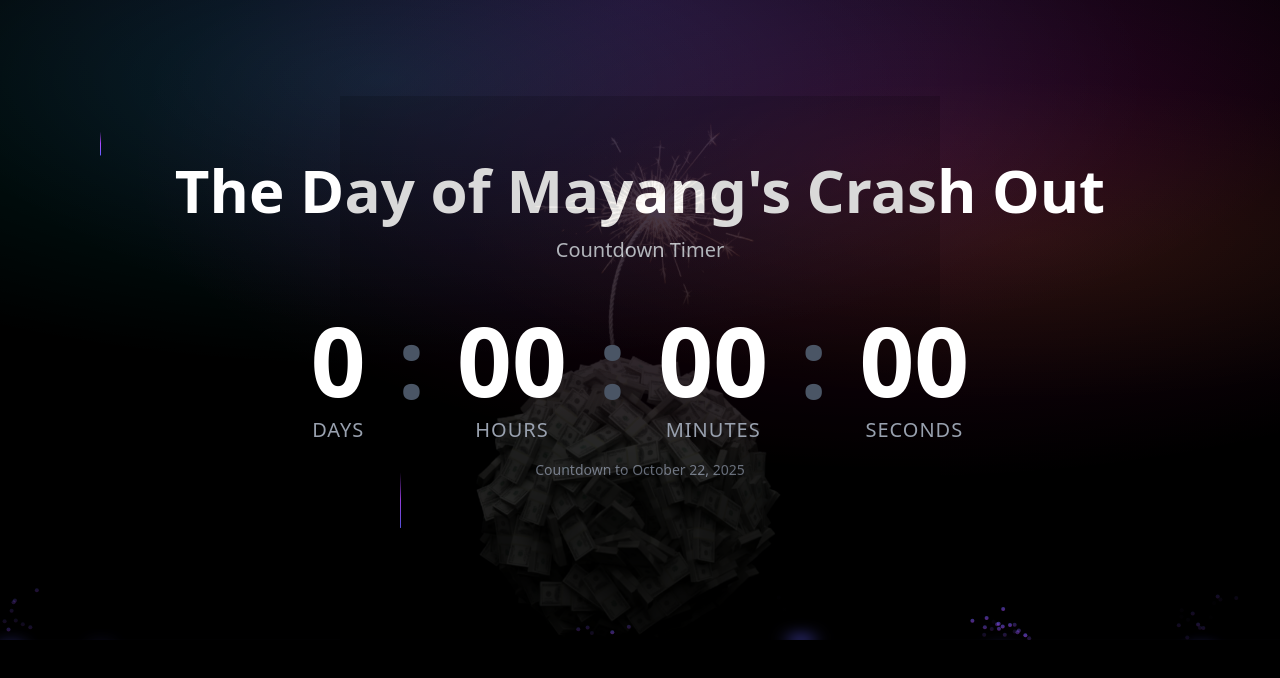
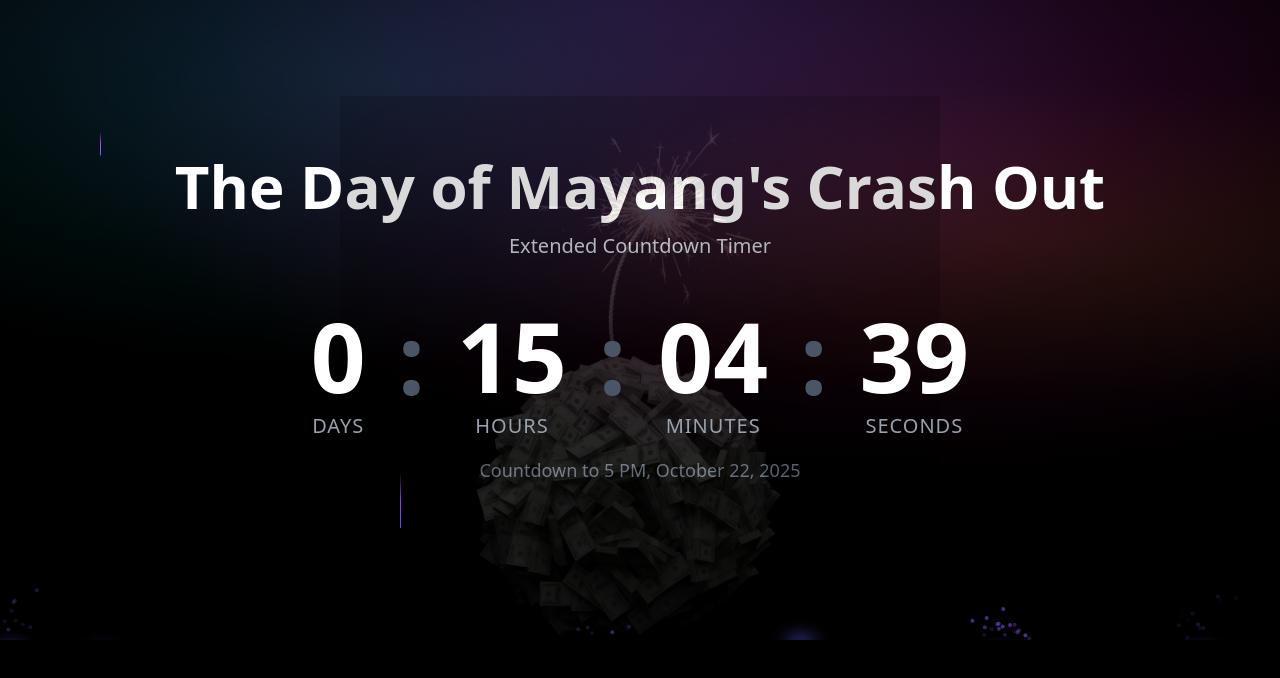
Before and after one commit to ordrid/crashout, a Next.js app: page / in a window 1280 px wide. Shown: the top 678 px of the page. Built offline with nearby package versions, Linux system fonts and the light colour scheme.

Commit message:
feat: updated countdown logic

```diff
--- a/app/page.tsx
+++ b/app/page.tsx
@@ -1,28 +1,50 @@
-'use client';
+"use client";
 
-import { useEffect, useState } from 'react';
-import Image from 'next/image';
-import { SlidingNumber } from '@/components/motion-primitives/sliding-number';
-import { BackgroundBeamsWithCollision } from '@/components/ui/background-beams-with-collision';
+import { useEffect, useState } from "react";
+import Image from "next/image";
+import { SlidingNumber } from "@/components/motion-primitives/sliding-number";
+import { BackgroundBeamsWithCollision } from "@/components/ui/background-beams-with-collision";
 
 export default function Home() {
-  const targetDate = new Date('2025-10-22T00:00:00').getTime();
+  const fivePMDate = new Date("2025-10-22T17:00:00").getTime();
+  const endOfDayDate = new Date("2025-10-22T23:59:59").getTime();
+
   const [timeLeft, setTimeLeft] = useState({
     days: 0,
     hours: 0,
     minutes: 0,
     seconds: 0,
   });
+  const [phase, setPhase] = useState<"before5pm" | "after5pm" | "ended">(
+    "before5pm"
+  );
 
   useEffect(() => {
     const calculateTimeLeft = () => {
       const now = new Date().getTime();
+      let targetDate: number;
+
+      // Determine which phase we're in
+      if (now < fivePMDate) {
+        setPhase("before5pm");
+        targetDate = fivePMDate;
+      } else if (now < endOfDayDate) {
+        setPhase("after5pm");
+        targetDate = endOfDayDate;
+      } else {
+        setPhase("ended");
+        setTimeLeft({ days: 0, hours: 0, minutes: 0, seconds: 0 });
+        return;
+      }
+
       const difference = targetDate - now;
 
       if (difference > 0) {
         setTimeLeft({
           days: Math.floor(difference / (1000 * 60 * 60 * 24)),
-          hours: Math.floor((difference % (1000 * 60 * 60 * 24)) / (1000 * 60 * 60)),
+          hours: Math.floor(
+            (difference % (1000 * 60 * 60 * 24)) / (1000 * 60 * 60)
+          ),
           minutes: Math.floor((difference % (1000 * 60 * 60)) / (1000 * 60)),
           seconds: Math.floor((difference % (1000 * 60)) / 1000),
         });
@@ -35,7 +57,7 @@ export default function Home() {
     const interval = setInterval(calculateTimeLeft, 1000);
 
     return () => clearInterval(interval);
-  }, [targetDate]);
+  }, []);
 
   return (
     <div className="min-h-screen w-full relative bg-black">
@@ -57,8 +79,12 @@ export default function Home() {
       <BackgroundBeamsWithCollision className="absolute inset-0 z-10 bg-transparent">
         <div className="relative z-20 flex items-center justify-center min-h-screen p-8">
           <div className="text-center">
-            <h1 className="text-6xl font-bold mb-4 text-white">The Day of Mayang's Crash Out</h1>
-            <p className="text-xl text-gray-300 mb-12">Countdown Timer</p>
+            <h1 className="text-6xl font-bold mb-4 text-white">
+              The Day of Mayang's Crash Out
+            </h1>
+            <p className="text-xl text-gray-300 mb-12">
+              Extended Countdown Timer
+            </p>
 
             {/* Timer with Money Bomb Background */}
             <div className="relative">
@@ -80,7 +106,9 @@ export default function Home() {
                   <div className="text-8xl font-bold mb-2 text-white">
                     <SlidingNumber value={timeLeft.days} padStart={false} />
                   </div>
-                  <span className="text-xl text-gray-400 uppercase tracking-wider">Days</span>
+                  <span className="text-xl text-gray-400 uppercase tracking-wider">
+                    Days
+                  </span>
                 </div>
 
                 <span className="text-8xl font-bold text-gray-600 mb-8">:</span>
@@ -89,7 +117,9 @@ export default function Home() {
                   <div className="text-8xl font-bold mb-2 text-white">
                     <SlidingNumber value={timeLeft.hours} padStart={true} />
                   </div>
-                  <span className="text-xl text-gray-400 uppercase tracking-wider">Hours</span>
+                  <span className="text-xl text-gray-400 uppercase tracking-wider">
+                    Hours
+                  </span>
                 </div>
 
                 <span className="text-8xl font-bold text-gray-600 mb-8">:</span>
@@ -98,7 +128,9 @@ export default function Home() {
                   <div className="text-8xl font-bold mb-2 text-white">
                     <SlidingNumber value={timeLeft.minutes} padStart={true} />
                   </div>
-                  <span className="text-xl text-gray-400 uppercase tracking-wider">Minutes</span>
+                  <span className="text-xl text-gray-400 uppercase tracking-wider">
+                    Minutes
+                  </span>
                 </div>
 
                 <span className="text-8xl font-bold text-gray-600 mb-8">:</span>
@@ -107,11 +139,18 @@ export default function Home() {
                   <div className="text-8xl font-bold mb-2 text-white">
                     <SlidingNumber value={timeLeft.seconds} padStart={true} />
                   </div>
-                  <span className="text-xl text-gray-400 uppercase tracking-wider">Seconds</span>
+                  <span className="text-xl text-gray-400 uppercase tracking-wider">
+                    Seconds
+                  </span>
                 </div>
               </div>
 
-              <p className="text-sm text-gray-500 mt-4">Countdown to October 22, 2025</p>
+              <p className="text-lg text-gray-500 mt-4">
+                {phase === "before5pm" && "Countdown to 5 PM, October 22, 2025"}
+                {phase === "after5pm" &&
+                  "Countdown to End of Day, October 22, 2025"}
+                {phase === "ended" && "The day has ended!"}
+              </p>
             </div>
           </div>
         </div>
```
